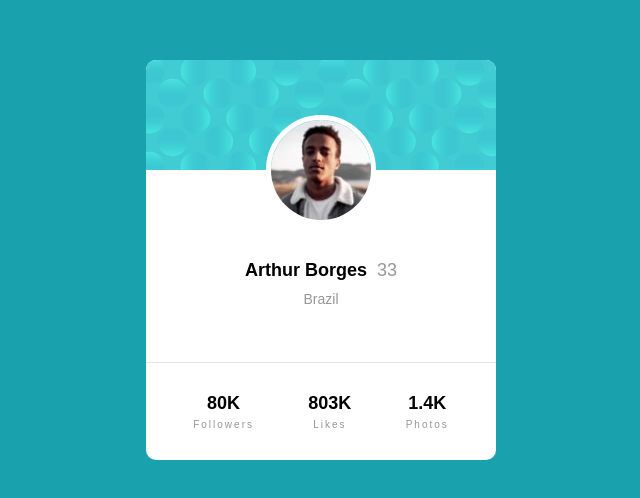
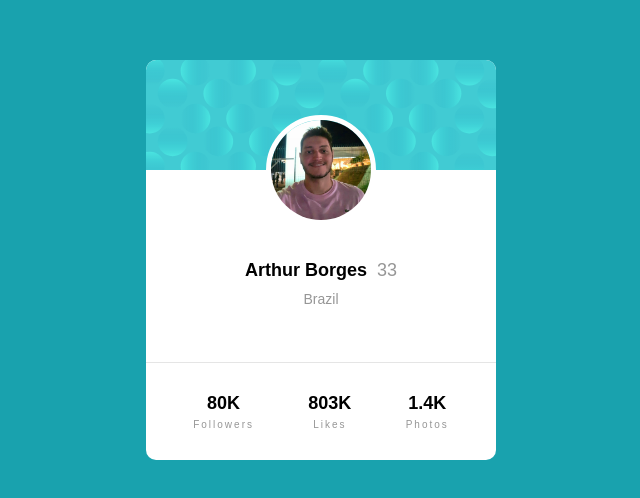
Before and after one commit to ArthurBorges/CdB-AtividadePerfil, a plain HTML site: page index.html in a window 1280 px wide. Shown: the part 140-638 px from the top of the page, without its empty margins (319-959 px from the left). Drawn offline with Linux system fonts and the light colour scheme.

Commit message:
atualizacao

```diff
--- a/index.html
+++ b/index.html
@@ -5,14 +5,14 @@
     <meta charset="UTF-8">
     <meta name="viewport" content="width=device-width, initial-scale=1.0">
     <link rel="stylesheet" href="estilo.css">
-    <title>Profile|Victor</title>
+    <title>Profile|Arthur</title>
 </head>
 
 <body>
     <div class="cartao">
 
         <div class="topo">
-            <img class="avatar" src="images/image-victor.jpg" alt="fotoPerfil">
+            <img class="avatar" src="Eu1.jpg" alt="fotoPerfil">
         </div>
 
         <div class="meio">
```
